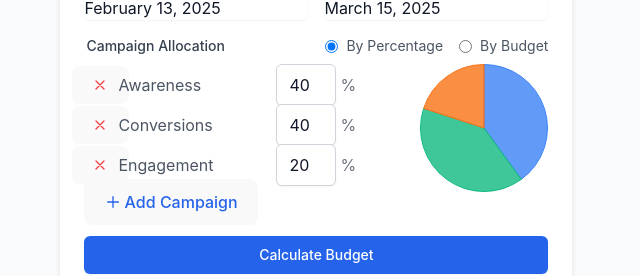
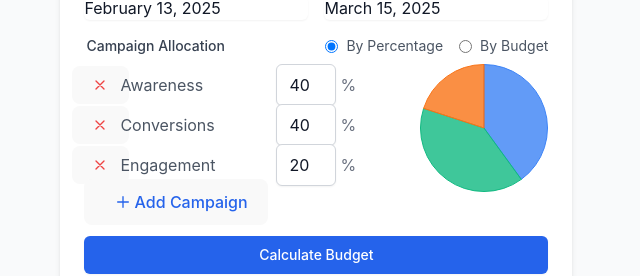
Before and after one commit to eli-k-hughes/BudgetCalc, a React (Vite) app: page / in a window 1280 px wide. Shown: the part 404-680 px from the top of the page, without its empty margins (0-640 px from the left). Built offline with nearby package versions, Linux system fonts and the light colour scheme.

Commit message:
style: remove focus ring from remove buttons and adjust Campaign Allocation spacing

```diff
--- a/src/components/BudgetForm.tsx
+++ b/src/components/BudgetForm.tsx
@@ -315,19 +315,19 @@ export function BudgetForm({ onSubmit, isLoading = false, error = null }: Budget
                       <button
                         type="button"
                         onClick={() => handleRemoveCampaign(index)}
-                        className="text-red-500 hover:text-red-700 focus:outline-none justify-self-center"
+                        className="text-red-500 hover:text-red-700 focus:outline-none focus:ring-0 justify-self-center"
                         aria-label="Remove campaign"
                       >
                         <svg className="h-4 w-4" fill="none" stroke="currentColor" viewBox="0 0 24 24">
                           <path strokeLinecap="round" strokeLinejoin="round" strokeWidth="2" d="M6 18L18 6M6 6l12 12" />
                         </svg>
                       </button>
-                      <span className="text-gray-600 pl-[2px] group-hover:text-red-600">{split.name}</span>
+                      <span className="text-gray-600 pl-1 group-hover:text-red-600">{split.name}</span>
                       <input
                         type="number"
                         value={split.percentage}
                         onChange={(e) => handleCampaignSplitChange(index, e.target.value)}
-                        className="w-full rounded-md border-gray-300 shadow-sm focus:border-blue-500 focus:ring-blue-500"
+                        className="w-full rounded-md border-gray-300 shadow-sm focus:border-blue-500 focus:ring-blue-500 py-1"
                         required
                         min="0"
                         max="100"
@@ -345,21 +345,21 @@ export function BudgetForm({ onSubmit, isLoading = false, error = null }: Budget
                       <button
                         type="button"
                         onClick={() => handleRemoveCampaign(index)}
-                        className="text-red-500 hover:text-red-700 focus:outline-none justify-self-center"
+                        className="text-red-500 hover:text-red-700 focus:outline-none focus:ring-0 justify-self-center"
                         aria-label="Remove campaign"
                       >
                         <svg className="h-4 w-4" fill="none" stroke="currentColor" viewBox="0 0 24 24">
                           <path strokeLinecap="round" strokeLinejoin="round" strokeWidth="2" d="M6 18L18 6M6 6l12 12" />
                         </svg>
                       </button>
-                      <span className="text-gray-600 pl-[2px] group-hover:text-red-600">{camp.name}</span>
+                      <span className="text-gray-600 pl-1 group-hover:text-red-600">{camp.name}</span>
                       <div className="relative">
                         <span className="absolute left-3 top-1/2 transform -translate-y-1/2 text-gray-500">$</span>
                         <input
                           type="number"
                           value={camp.budget}
                           onChange={(e) => handleCampaignBudgetChange(index, e.target.value)}
-                          className="w-full pl-7 rounded-md border-gray-300 shadow-sm focus:border-blue-500 focus:ring-blue-500"
+                          className="w-full pl-7 rounded-md border-gray-300 shadow-sm focus:border-blue-500 focus:ring-blue-500 py-1"
                           required
                           min="0"
                           step="0.01"
@@ -413,9 +413,9 @@ export function BudgetForm({ onSubmit, isLoading = false, error = null }: Budget
                   <button
                     type="button"
                     onClick={() => setIsAddingCampaign(true)}
-                    className="text-blue-600 hover:text-blue-800 focus:outline-none flex items-center justify-self-start"
+                    className="text-blue-600 hover:text-blue-800 focus:outline-none flex items-center"
                   >
-                    <svg className="h-4 w-4 mr-1" fill="none" stroke="currentColor" viewBox="0 0 24 24">
+                    <svg className="h-4 w-4 ml-[10px] mr-1" fill="none" stroke="currentColor" viewBox="0 0 24 24">
                       <path strokeLinecap="round" strokeLinejoin="round" strokeWidth="2" d="M12 4v16m8-8H4" />
                     </svg>
                     <span>Add Campaign</span>
```
